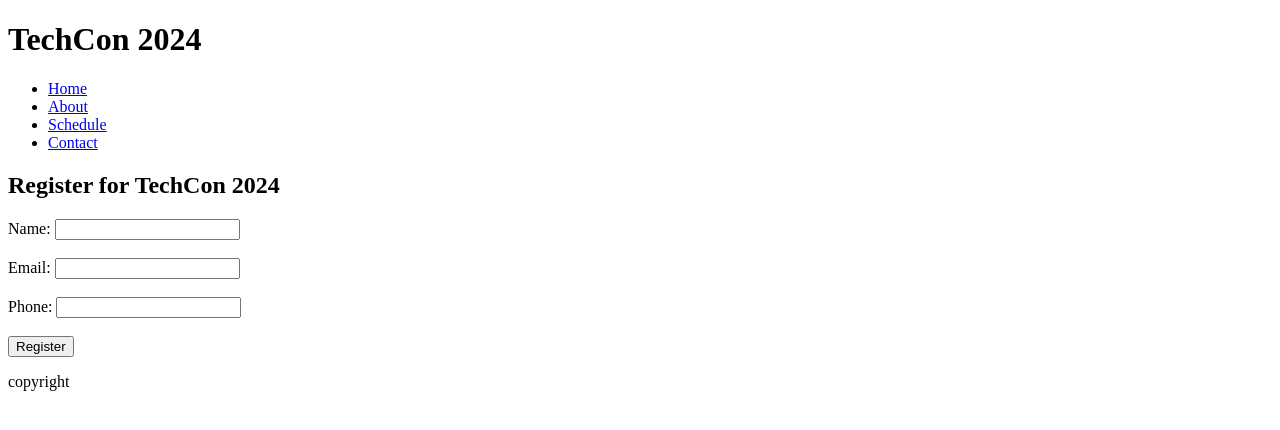
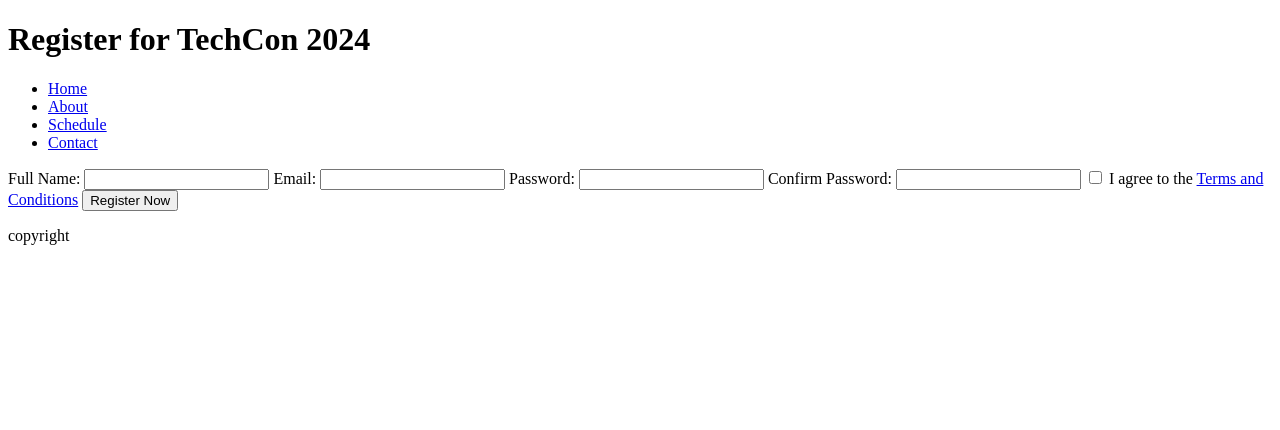
Before and after one commit to HARBBEY21166/TechCon_HTML, a plain HTML site: page techcon_website/register.html in a window 1280 px wide. Drawn offline with Linux system fonts and the light colour scheme.

Commit message:
Update register.html

```diff
--- a/techcon_website/register.html
+++ b/techcon_website/register.html
@@ -3,12 +3,12 @@
 <head>
     <meta charset="UTF-8">
     <meta name="viewport" content="width=device-width, initial-scale=1.0">
-    <title>Register - TechCon 2024</title>
+    <title>Register for TechCon 2024</title>
 </head>
 <body>
     <!-- header -->
     <header>
-        <h1>TechCon 2024</h1>
+        <h1>Register for TechCon 2024</h1>
         <nav>
             <ul>
                 <li><a href="index.html">Home</a></li>
@@ -19,20 +19,28 @@
         </nav>
     </header>
 
-  <!-- main -->
+    <!-- main content -->
     <main>
-    <section>
-        <h2>Register for TechCon 2024</h2>
         <form>
-            <label for="name">Name:</label>
-            <input type="text" id="name" name="name"><br><br>
+            <label for="name">Full Name:</label>
+            <input type="text" id="name" name="name" required>
+
             <label for="email">Email:</label>
-            <input type="email" id="email" name="email"><br><br>
-            <label for="phone">Phone:</label>
-            <input type="tel" id="phone" name="phone"><br><br>
-            <input type="submit" value="Register">
+            <input type="email" id="email" name="email" required>
+
+            <label for="password">Password:</label>
+            <input type="password" id="password" name="password" required>
+
+            <label for="confirm-password">Confirm Password:</label>
+            <input type="password" id="confirm-password" name="confirm-password" required>
+
+            <label for="terms">
+                <input type="checkbox" id="terms" name="terms" required>
+                I agree to the <a href="#">Terms and Conditions</a>
+            </label>
+
+            <button type="submit">Register Now</button>
         </form>
-    </section>
     </main>
 
     <!-- footer -->
```
Lines whose indentation alone changed are shown as unchanged.
